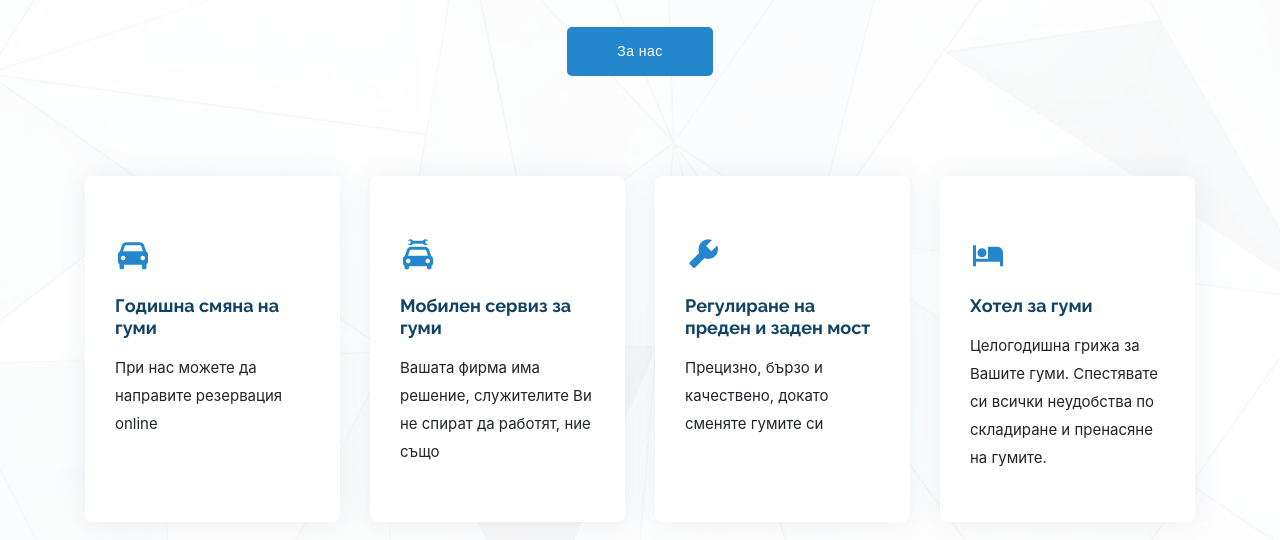
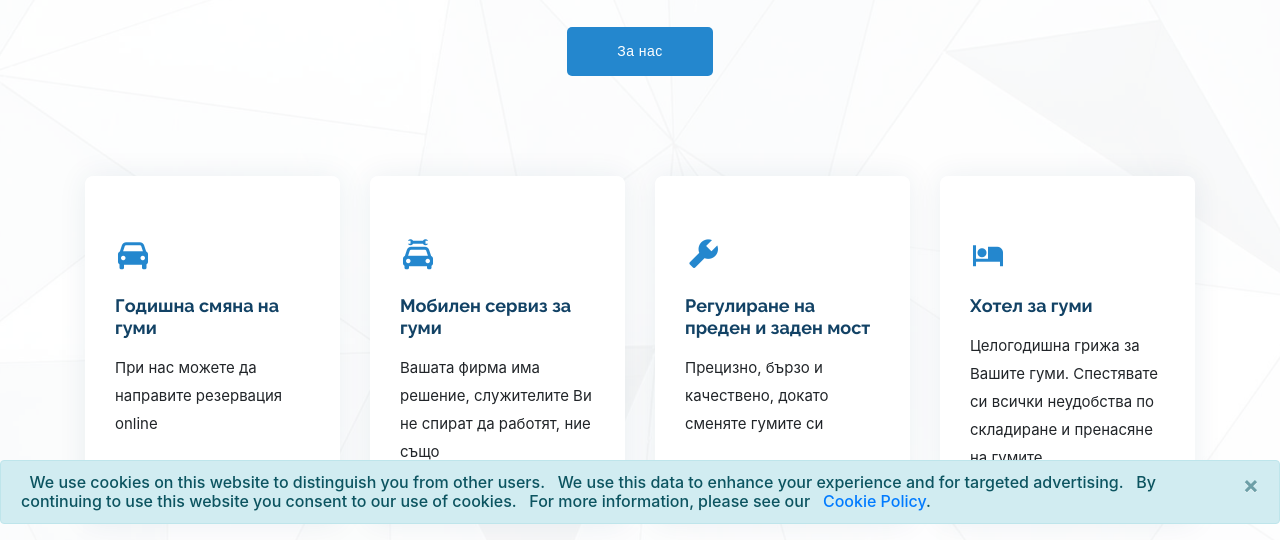
Before and after one commit to dimitarmitkov/CityServiceTyres_Rest_API, a website with bundled scripts: page static/index.html in a window 1280 px wide. Shown: the part 260-800 px from the top of the page. Built offline with nearby package versions, Linux system fonts and the light colour scheme; files whose address does not match are found by name.

Commit message:
code clean

```diff
--- a/static/index.html
+++ b/static/index.html
@@ -796,6 +796,17 @@
 
     </section><!-- End Contact Section -->
 
+    <div id="lawmsg" class="alert alert-info alert-dismissible h6 fade show fixed-bottom" role="alert">
+        <button type="button" class="close" data-dismiss="alert" aria-label="Close">
+            <span aria-hidden="true">&times;</span>
+        </button>
+        &nbsp; We use cookies on this website to distinguish you from other users. &nbsp;
+        We use this data to enhance your experience and for targeted advertising. &nbsp;
+        By continuing to use this website you consent to our use of cookies. &nbsp;
+        For more information, please see our &nbsp;
+        <a href="https://www.aboutcookies.org/" target="_blank">Cookie Policy</a>.
+    </div>
+
 </main><!-- End #main -->
 
 <!-- ======= Footer ======= -->
```
